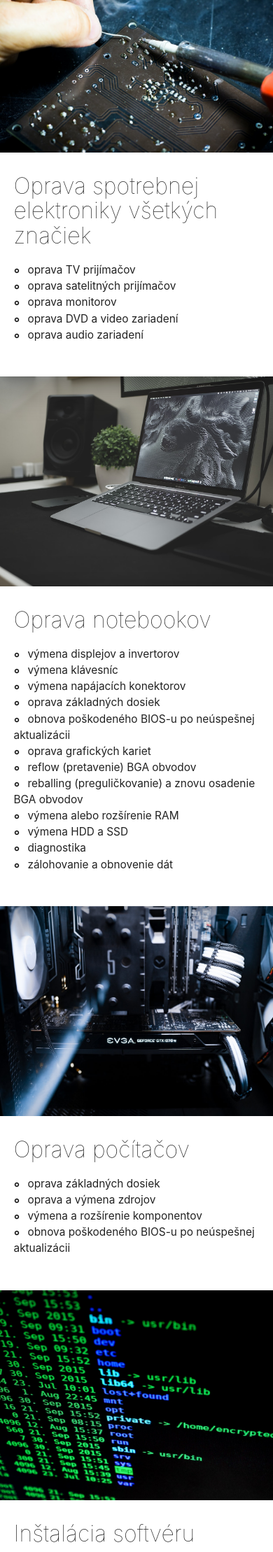
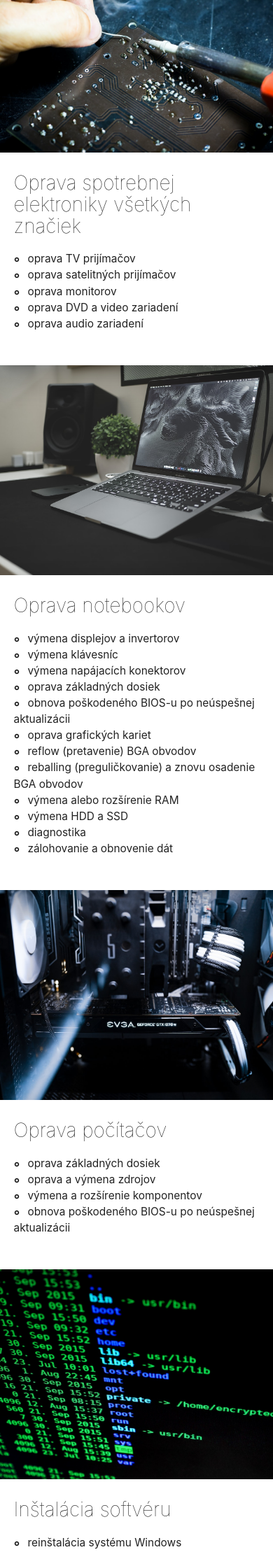
Before and after one commit to vktr274/firma-tibor-modroczky, a Flask app: page / in a window 390 px wide. Shown: the part 926-3144 px from the top of the page at 70% size. Run offline with Flask 2, Linux system fonts and the light colour scheme; some libraries are stand-ins or nearby versions.

Commit message:
h2 responsive style

```diff
--- a/src/templates/index.html
+++ b/src/templates/index.html
@@ -113,11 +113,7 @@
         </div>
         <div class="section white z-depth-5">
             <div class="row container">
-                <!-- Mobile header -->
-                <h2 class="header hide-on-med-and-up" style="font-weight: lighter; font-size: 230%; margin-top: 16px;">{{ key }}</h2>
-                <!--- Tablet and Desktop header -->
-                <h2 class="header hide-on-small-only" style="font-weight: lighter; font-size: 360%; margin-top: 20px;">{{ key }}</h2>
-                <!-- end-->
+                <h2 class="header responsive-h2">{{ key }}</h2>
                 <p class="grey-text text-darken-3 lighten-3">
                     <ul>
                         {% for item in value['items'] %}
@@ -470,6 +466,11 @@
         left: 50%;
         transform: translate(-50%, -50%);
     }
+    h2.responsive-h2 {
+        font-weight: lighter;
+        font-size: 340%;
+        margin-top: 20px;
+    }
     @media only screen and (max-width : 992px) {
         header, main, footer {
             padding-left: 0;
@@ -502,6 +503,10 @@
         img.top-img {
             width: 420px;
         }
+        h2.responsive-h2 {
+            font-size: 300%;
+            margin-top: 18px;
+        }
     }
     @media only screen and (max-width : 600px) {
         p.responsive-top-text {
@@ -510,6 +515,10 @@
         img.top-img {
             width: 320px;
         }
+        h2.responsive-h2 {
+            font-size: 230%;
+            margin-top: 16px;
+        }
     }
     @media only screen and (max-width : 400px) {
         p.responsive-top-text {
@@ -517,6 +526,10 @@
         }
         img.top-img {
             width: 220px;
+        }
+        h2.responsive-h2 {
+            font-size: 200%;
+            margin-top: 14px;
         }
     }
 </style>
```
